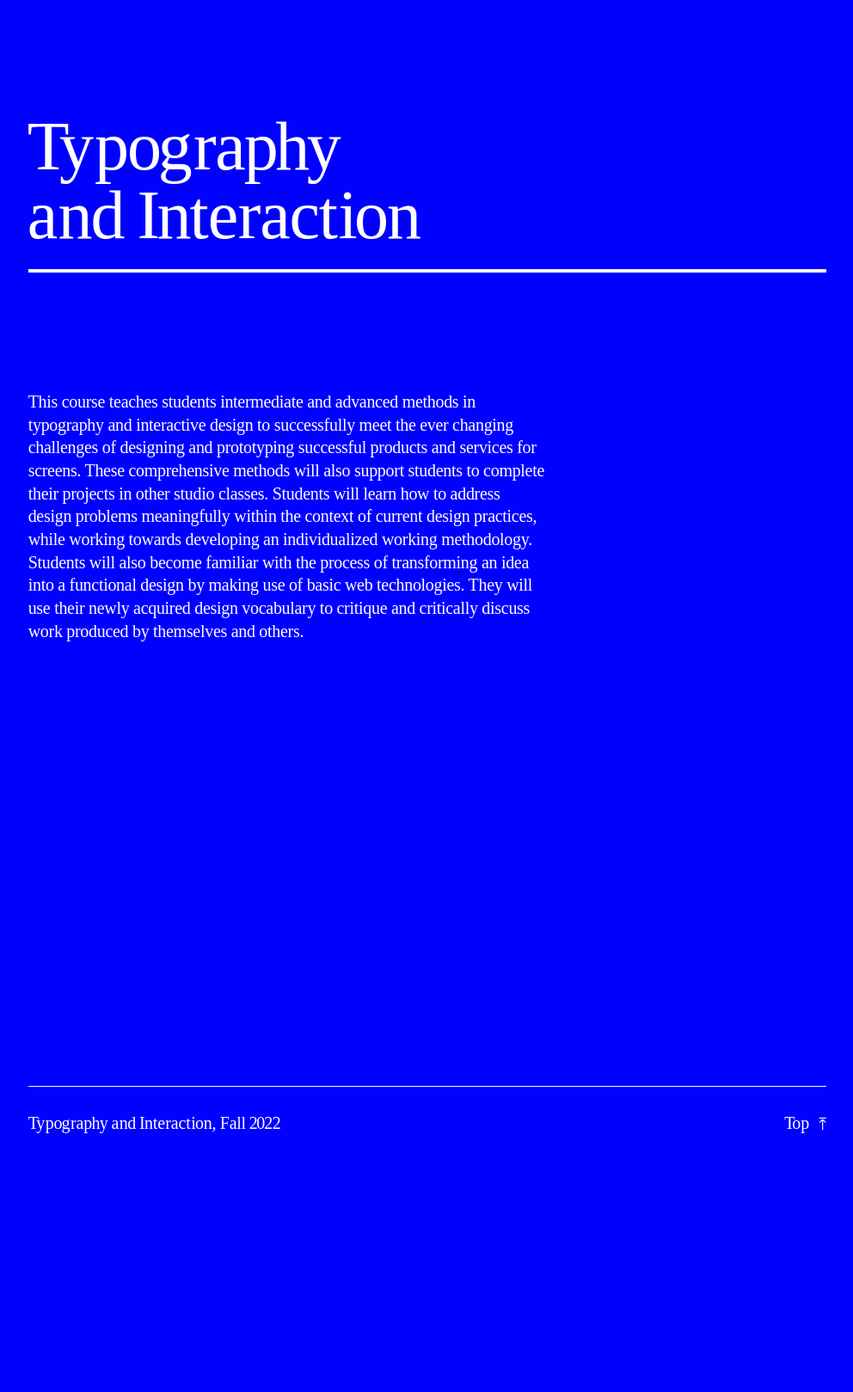
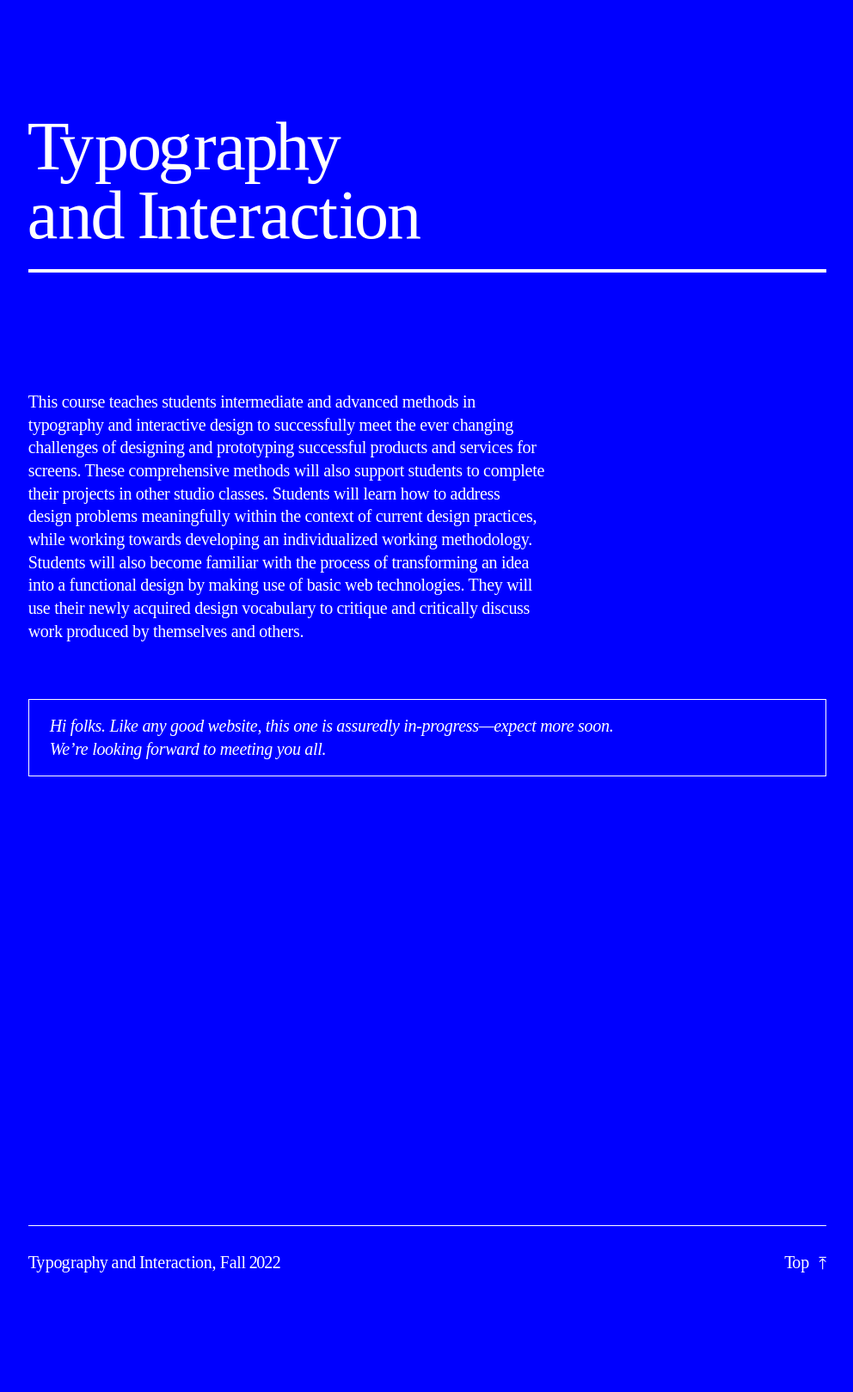
Before and after one commit to core-interaction/core-interaction.github.io, a Jekyll site: the page built from index.md, in a window 1280 px wide. Shown: the whole page at 86% size, without its empty margins (143-1135 px from the left). Built offline with Jekyll 4.4.1, drawn with Linux system fonts in a browser that asks for light colours; before the commit the page ends 1457 px from its top, so only the background shows below that.

Commit message:
Blockquoting.

```diff
--- a/assets/styles/_markdown.scss
+++ b/assets/styles/_markdown.scss
@@ -2,7 +2,7 @@
 	> h1 { display: none; } // So we don’t forget.
 
 	> h2 {
-		&:not(:first-child) { margin-top: calc(var(--margin--vertical) * 4); }
+		&:not(:first-child) { margin-top:    calc(var(--margin--vertical) * 4); }
 		&:not(:last-child)  { margin-bottom: calc(var(--margin--vertical) * 2); }
 	}
 
@@ -11,8 +11,23 @@
 	}
 
 	> hr {
-		&:not(:first-child) { margin-top: calc(var(--margin--vertical) * 4); }
+		&:not(:first-child) { margin-top:    calc(var(--margin--vertical) * 4); }
 		&:not(:last-child)  { margin-bottom: calc(var(--margin--vertical) * 4); }
+	}
+
+	> blockquote {
+		@extend %type--layout;
+
+		&:not(:first-child) { margin-top:    calc(var(--margin--vertical) * 2); }
+		&:not(:last-child)  { margin-bottom: calc(var(--margin--vertical) * 2); }
+
+		&.aside {
+			border-color: var(--color);
+			border-style: solid;
+			border-width: var(--divider--width);
+			font-style:   italic;
+			padding:      calc(var(--margin) / 2);
+		}
 	}
 
 	> * {
--- a/index.md
+++ b/index.md
@@ -15,3 +15,6 @@ strings:
 
 
 This course teaches students intermediate and advanced methods in typography and interactive design to successfully meet the ever changing challenges of designing and prototyping successful products and services for screens. These comprehensive methods will also support students to complete their projects in other studio classes. Students will learn how to address design problems meaningfully within the context of current design practices, while working towards developing an individualized working methodology. Students will also become familiar with the process of transforming an idea into a functional design by making use of basic web technologies. They will use their newly acquired design vocabulary to critique and critically discuss work produced by themselves and others.
+
+> Hi folks. Like any good website, this one is assuredly *in-progress*—expect more soon. We’re looking forward to meeting you all.
+{: .aside }
```
